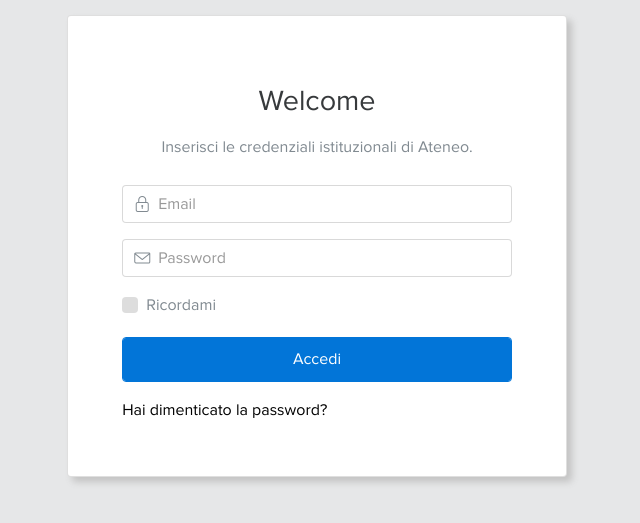
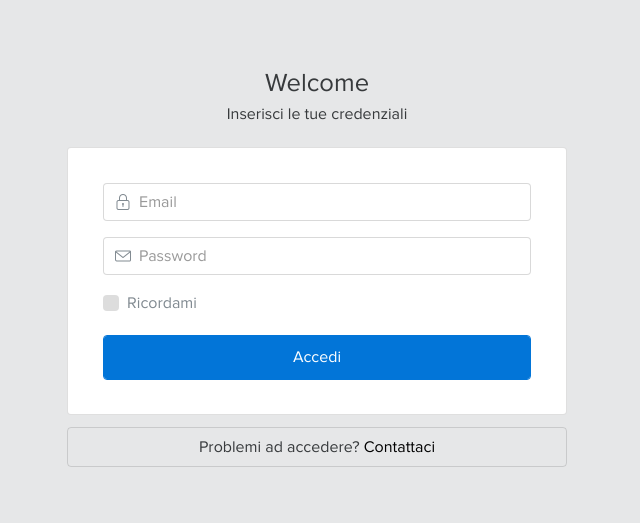
Before and after one commit to fusaimoe/studenti-online, a PHP site: page /login.htm in a window 1280 px wide. Shown: the top 523 px of the page, without its empty margins (323-963 px from the left). Run offline with PHP 8.4, Linux system fonts and the light colour scheme; some libraries are stand-ins or nearby versions.

Commit message:
Small changes to login page

```diff
--- a/css/sol.css
+++ b/css/sol.css
@@ -438,30 +438,39 @@ label.custom-control.custom-checkbox {
 
 /* LOGIN */
 
-.login-card {
-  top: 50%;
+.centered-card {
   margin-left: auto;
   margin-right: auto;
-  box-shadow: 5px 5px 7px #c3c3c3;
 }
 
-.login-body {
-  padding: 15px;
-  margin-top: auto;
-  margin-bottom: auto;
+.grey-card {
+  margin-left: auto;
+  margin-right: auto;
+  background-color: transparent;
 }
 
-.login-card .card-block {
-  padding: 7%;
+.grey-card .card-block {
+   padding: 7px;
+ }
+
+ .login-card .card-block {
+   padding: 7%;
+ }
+
+.login-card .card-text {
+  margin-top:0rem;
+  margin-bottom:1.6rem;
 }
 
-.login-card .card-text {
-  margin-top:0rem !important;
-  margin-bottom:1.6rem !important;
+.login-card-title {
+  text-align: center;
+  font-size: 1.6rem;
 }
 
-.login-card .card-title {
-  font-size: 1.8rem;
+.login-card-subtitle {
+  text-align: center;
+  font-size: 1rem;
+  padding-bottom: 15px;
 }
 
 .btn-login {
@@ -470,14 +479,18 @@ label.custom-control.custom-checkbox {
   min-height: 45px;
 }
 
+.no-padding {
+  margin-bottom: 0px;
+  margin-bottom: 0px;
+}
+
 .custom-control-description {
   font-size: 1rem;
 }
 
 @media screen and (min-width: 991px) {
-  .login-card {
+  .centered-card {
      max-width: 45%;
-     padding: 2%;
    }
 }
 
--- a/login.htm
+++ b/login.htm
@@ -26,11 +26,14 @@
     <div class="container">
       <div class="row">
         <div class="col-xs-12">
-          <div class="card login-card">
+
+          <div class="row">
+            <div class="col-xs-12">
+              <h3 class="login-card-title">Welcome</h3>
+              <h6 class="login-card-subtitle">Inserisci le tue credenziali</h6>
+
+              <div class="card centered-card login-card">
                 <div class="card-block">
-              <p class="card-title">Welcome</p>
-              <p class="card-text custom-control-description text-muted">Inserisci le credenziali istituzionali di Ateneo.</p>
-
                   <form>
                     <!-- FIELDS -->
                     <div class="form-group">
@@ -54,14 +57,29 @@
                     </label>
 
                     <!-- BUTTON -->
-                <div class="form-group">
+                    <div class="form-group no-padding">
     									<input type="submit" name="register-submit" tabindex="4" class="form-control btn-primary btn btn-login" value="Accedi">
     								</div>
-                <a href="" class="custom-control-description">Hai dimenticato la password?</a>
                   </form>
+
                 </div> <!--Card Block -->
               </div> <!--Card -->
-        </div> <!--Col-xs-12 -->
+            </div>
+          </div>
+
+          <div class="row">
+            <div class="col-xs-12">
+
+              <div class="card centered-card grey-card">
+                <div class="card-block">
+                  <p class="card-text custom-control-description">Problemi ad accedere? <a href="">Contattaci</a></p>
+                </div>
+              </div>
+
+            </div>
+          </div>
+
+        </div><!-- Col-lg-12 -->
       </div> <!-- Row -->
     </div><!-- Cointainer -->
   </body>
```
Lines whose indentation alone changed are shown as unchanged.
